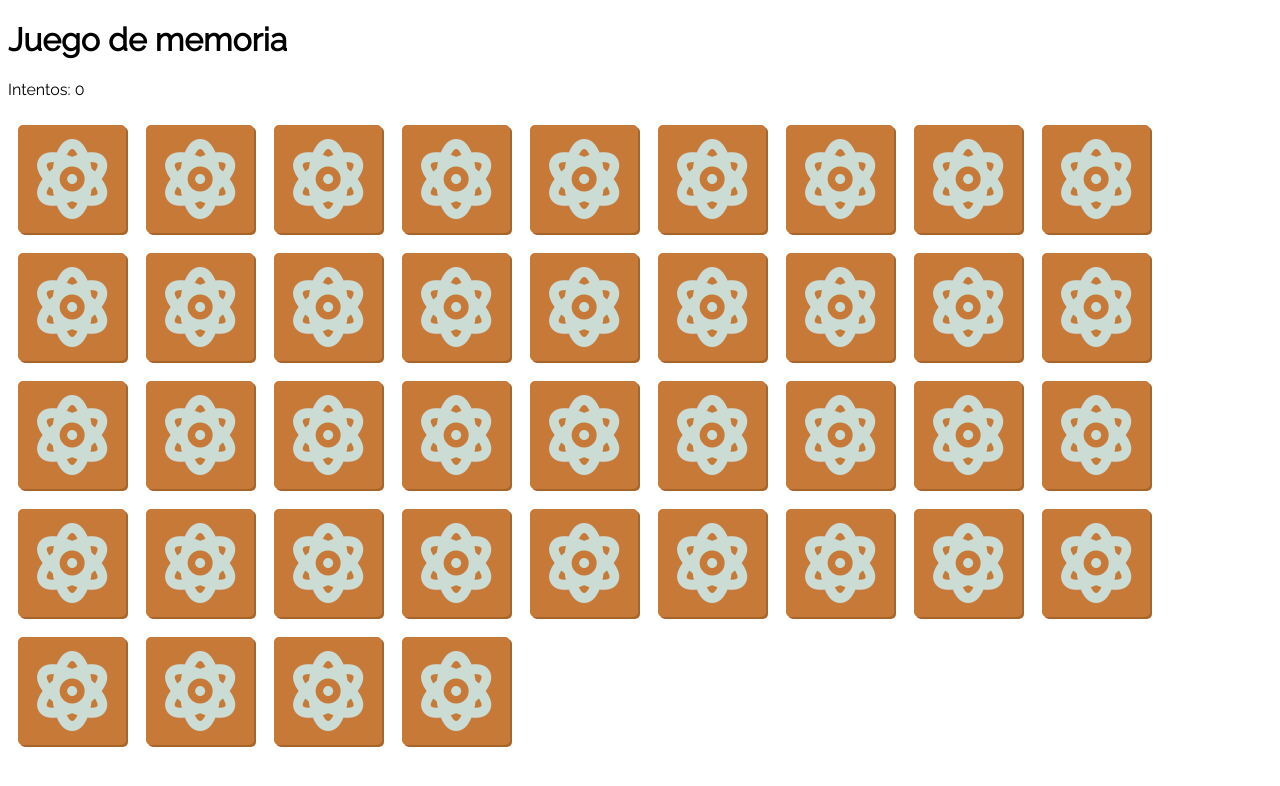
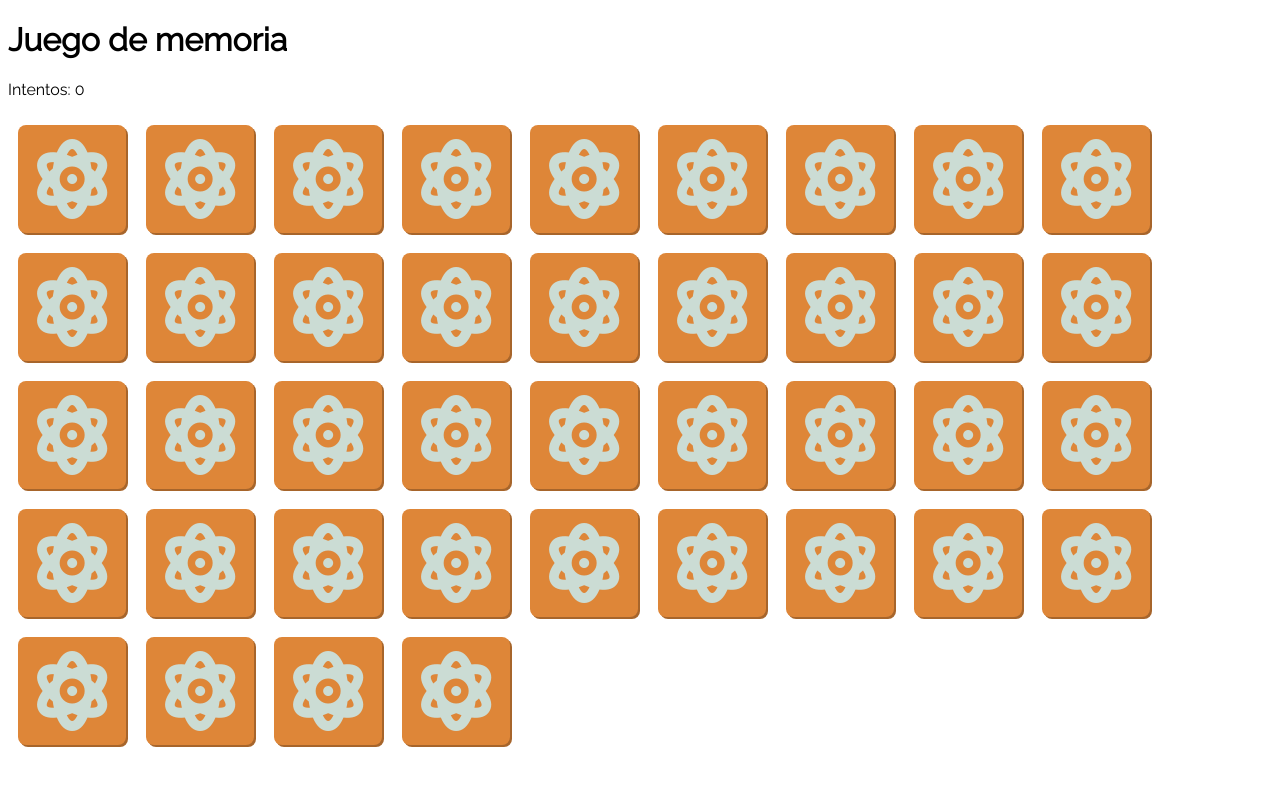
Before and after one commit to El-Mendez/Web_Lab08, a React app: page / in a window 1280 px wide. Shown: the top 786 px of the page. Built offline with nearby package versions, Linux system fonts and the light colour scheme.

Commit message:
Ya está básicamente todo

```diff
--- a/app/src/components/Card/Card.css
+++ b/app/src/components/Card/Card.css
@@ -1,27 +1,28 @@
-.cardFront {
+.cardFront, .cardBack {
     display: flex;
-    background: #94e2f0;
-    color: #365c93;
-    align-items: center;
     justify-content: center;
     padding: 10px;
     margin: 10px;
-    border-radius: 5px;
+    align-items: center;
+    border-radius: 8px;
     width: 5.5em;
     height: 5.5em;
+
+    transition: margin 1s;
+}
+
+.cardFront {
+    background: #94e2f0;
+    color: #365c93;
     box-shadow: 2px 2px #7bb8c3;
 }
 
 .cardBack {
-    display: flex;
-    background: #c77a38;
+    background: #de8638;
     color: #cbdcd4;
-    align-items: center;
-    justify-content: center;
-    padding: 10px;
-    margin: 10px;
-    border-radius: 5px;
-    width: 5.5em;
-    height: 5.5em;
     box-shadow: 2px 2px #a7652b;
 }
+
+.cardBack:hover, .cardFront:hover {
+    margin: 0 20px 20px 0;
+}
--- a/webpack.common.js
+++ b/webpack.common.js
@@ -36,7 +36,14 @@ module.exports = {
             },
             {
                 test: /\.(svg|eot|woff|woff2|ttf)$/,
-                use: ['file-loader']
+                use: {
+                    loader: "file-loader",
+                    options: {
+                        esModule: false,
+                        name: "[name].[ext]",
+                        outputPath: "vectors",
+                    }
+                }
             }
         ]
     },
```
